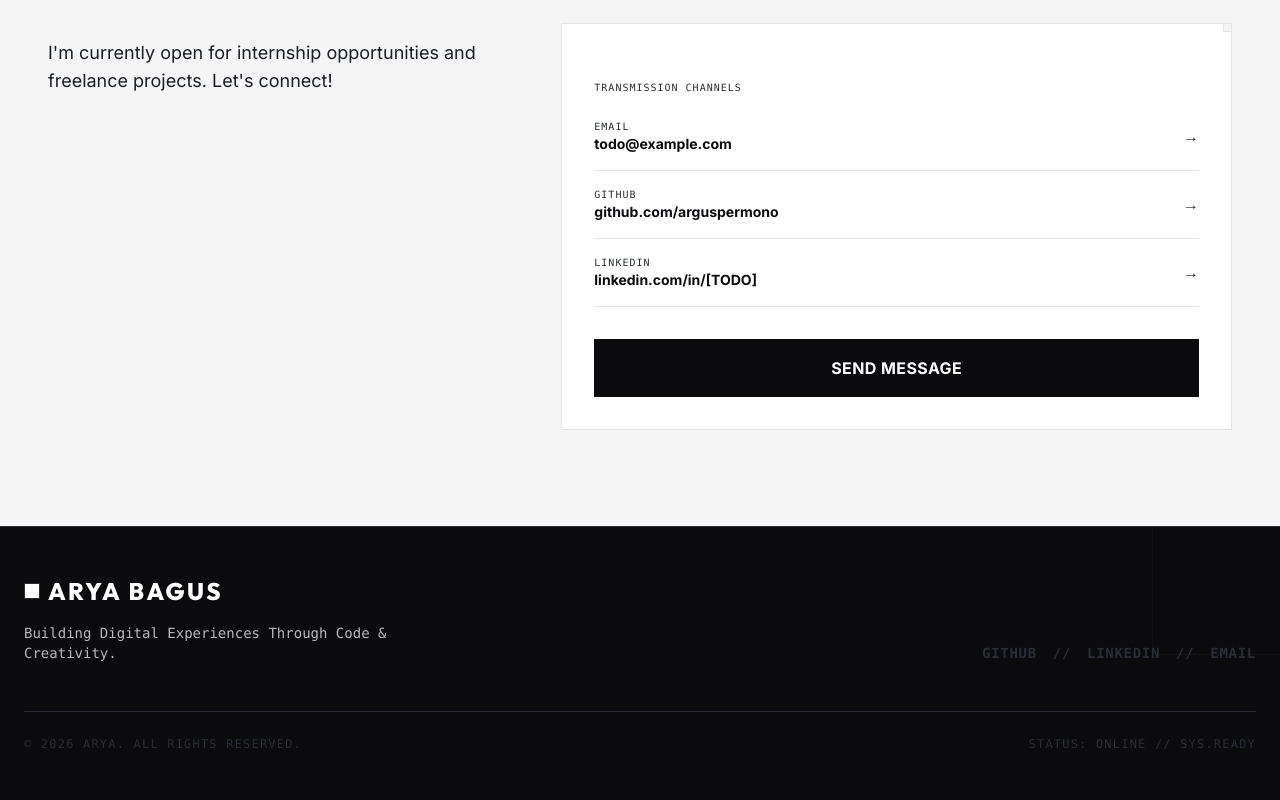
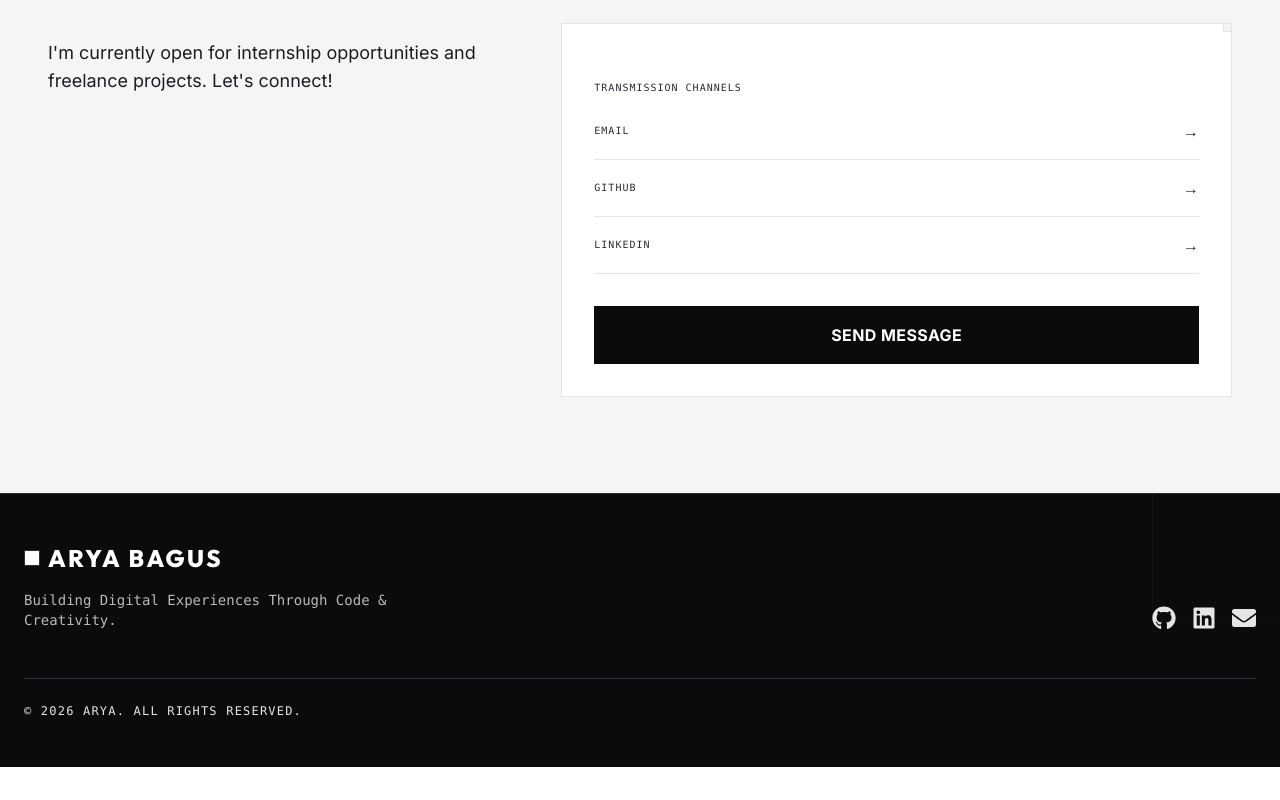
Before and after one commit to arguspermono/web-portofolio, a React (Vite) app: page / in a window 1280 px wide. Shown: the part 6247-7047 px from the top of the page. After the commit the page ends 7014 px from the top, so only its background shows below. Built offline with nearby package versions, Linux system fonts and the light colour scheme.

Commit message:
fix some layouting in resume pdf

```diff
--- a/package.json
+++ b/package.json
@@ -24,6 +24,7 @@
     "lucide-react": "^1.31.0",
     "react": "^19.2.8",
     "react-dom": "^19.2.8",
+    "react-icons": "^5.7.0",
     "react-router-dom": "^7.18.2",
     "tailwind-merge": "^3.6.0"
   }
--- a/src/components/layout/Footer.tsx
+++ b/src/components/layout/Footer.tsx
@@ -1,4 +1,4 @@
-
+import { FaGithub, FaLinkedin, FaEnvelope } from "react-icons/fa";
 
 export function Footer() {
   return (
@@ -19,19 +19,23 @@ export function Footer() {
           </div>
 
           <div className="md:text-right space-y-4">
-            <div className="flex gap-4 md:justify-end font-mono text-sm font-bold tracking-wider text-mecha-dark3">
-              <a href="#" className="hover:text-mecha-white transition-colors">GITHUB</a>
-              <span>//</span>
-              <a href="#" className="hover:text-mecha-white transition-colors">LINKEDIN</a>
-              <span>//</span>
-              <a href="#" className="hover:text-mecha-white transition-colors">EMAIL</a>
+            <div className="flex gap-4 md:justify-end font-mono text-sm font-bold tracking-wider text-mecha-light1">
+              <a href={import.meta.env.VITE_GITHUB} className="hover:text-mecha-white transition-colors text-2xl">
+                <FaGithub />
+              </a>
+              <a href={import.meta.env.VITE_LINKEDIN} className="hover:text-mecha-white transition-colors text-2xl">
+                <FaLinkedin />
+              </a>
+              <a href={import.meta.env.VITE_EMAIL} className="hover:text-mecha-white transition-colors text-2xl">
+                <FaEnvelope />
+              </a>
             </div>
           </div>
         </div>
 
-        <div className="mt-12 pt-6 border-t border-mecha-dark3 flex flex-col md:flex-row justify-between items-center gap-4 font-mono text-xs text-mecha-dark3 tracking-widest uppercase">
+        <div className="mt-12 pt-6 border-t border-mecha-dark3 flex flex-col md:flex-row justify-between items-center gap-4 font-mono text-xs text-mecha-light1 tracking-widest uppercase">
           <div>&copy; {new Date().getFullYear()} ARYA. ALL RIGHTS RESERVED.</div>
-          <div>STATUS: ONLINE // SYS.READY</div>
+          {/* <div>STATUS: ONLINE // SYS.READY</div> */}
         </div>
       </div>
     </footer>
--- a/src/components/sections/AtsResume.tsx
+++ b/src/components/sections/AtsResume.tsx
@@ -5,27 +5,30 @@ import { certifications } from '../../data/certifications';
 
 export function AtsResume() {
   return (
-    <div className="font-sans font-medium text-black bg-white max-w-[800px] mx-auto text-sm leading-normal p-8">
+    <div className="font-[Arial,Helvetica,sans-serif] font-medium text-black bg-white max-w-[210mm] mx-auto text-[11pt] leading-[1.15] p-[0.65in] print:p-0">
       <style type="text/css" media="print">
         {`
-          @page { size: auto;  margin: 0mm; }
+          @page { size: A4 portrait; margin: 0.65in; }
+          /* Extra safeguards for print formatting */
+          h2 { break-after: avoid; page-break-after: avoid; }
+          .avoid-break { break-inside: avoid; page-break-inside: avoid; }
         `}
       </style>
       {/* HEADER */}
-      <div className="text-center mb-6">
-        <h1 className="text-3xl font-bold uppercase tracking-wider mb-2">Arya Bagus</h1>
-        <p className="text-base mb-1">Surabaya, Indonesia</p>
-        <p className="text-sm">
-          <a href="mailto:aryabagus@example.com" className="text-black no-underline hover:underline">Email</a> •{' '}
-          <a href="https://linkedin.com/in/aryabagus" className="text-black no-underline hover:underline">LinkedIn</a> •{' '}
-          <a href="https://github.com/aryabagus" className="text-black no-underline hover:underline">GitHub</a>
+      <div className="text-center mb-[12px] avoid-break">
+        <h1 className="text-[22pt] font-bold uppercase tracking-wider mb-[4px]">Arya Bagus Permono</h1>
+        <p className="text-[11pt] mb-[2px]">Surabaya, Indonesia</p>
+        <p className="text-[11pt]">
+          <a href={`mailto:${import.meta.env.VITE_EMAIL}`} className="text-black no-underline hover:underline">{import.meta.env.VITE_EMAIL}</a> •{' '}
+          <a href={import.meta.env.VITE_LINKEDIN} className="text-black no-underline hover:underline">{import.meta.env.VITE_LINKEDIN}</a> •{' '}
+          <a href={import.meta.env.VITE_GITHUB} className="text-black no-underline hover:underline">{import.meta.env.VITE_GITHUB}</a>
         </p>
       </div>
 
-      {/* SUMMARY (Optional, can be removed or modified) */}
-      <div className="mb-6">
-        <h2 className="text-lg font-bold uppercase border-b-2 border-black mb-2 pb-1">Professional Summary</h2>
-        <p>
+      {/* SUMMARY */}
+      <div className="mb-[12px] avoid-break">
+        <h2 className="text-[13pt] font-bold uppercase border-b-[1.5px] border-black mb-[4px] pb-[2px] break-after-avoid">Professional Summary</h2>
+        <p className="text-justify">
           I'm a Multimedia Engineering Technology student with experience in web and mobile development,
           and a growing interest in data science, machine learning, and artificial intelligence.
           Dedicated to building digital experiences through code and creativity.
@@ -33,18 +36,18 @@ export function AtsResume() {
       </div>
 
       {/* EXPERIENCE */}
-      <div className="mb-6">
-        <h2 className="text-lg font-bold uppercase border-b-2 border-black mb-3 pb-1">Experience</h2>
+      <div className="mb-[12px]">
+        <h2 className="text-[13pt] font-bold uppercase border-b-[1.5px] border-black mb-[4px] pb-[2px] break-after-avoid">Experience</h2>
         {experiences.map((exp) => (
-          <div key={exp.id} className="mb-4">
-            <div className="flex justify-between items-baseline mb-1">
-              <h3 className="font-bold text-base">{exp.role}</h3>
-              <span className="text-sm font-semibold whitespace-nowrap">{exp.startDate} - {exp.endDate}</span>
+          <div key={exp.id} className="mb-[10px] avoid-break">
+            <div className="flex justify-between items-baseline mb-[2px]">
+              <h3 className="font-bold text-[11pt]">{exp.role}</h3>
+              <span className="text-[11pt] whitespace-nowrap">{exp.startDate} - {exp.endDate}</span>
             </div>
-            <div className="italic mb-2">{exp.company}</div>
-            <ul className="list-disc list-inside space-y-1">
+            <div className="italic mb-[4px]">{exp.company}</div>
+            <ul className="list-disc list-outside ml-4 space-y-[2px]">
               {exp.responsibilities.map((resp, index) => (
-                <li key={index} className="pl-2 -indent-2 ml-2">{resp}</li>
+                <li key={index} className="pl-1">{resp}</li>
               ))}
             </ul>
           </div>
@@ -52,18 +55,18 @@ export function AtsResume() {
       </div>
 
       {/* EDUCATION */}
-      <div className="mb-6">
-        <h2 className="text-lg font-bold uppercase border-b-2 border-black mb-3 pb-1">Education</h2>
+      <div className="mb-[12px]">
+        <h2 className="text-[13pt] font-bold uppercase border-b-[1.5px] border-black mb-[4px] pb-[2px] break-after-avoid">Education</h2>
         {education.map((edu) => (
-          <div key={edu.id} className="mb-4">
-            <div className="flex justify-between items-baseline mb-1">
-              <h3 className="font-bold text-base">{edu.degree}</h3>
-              <span className="text-sm font-semibold whitespace-nowrap">{edu.startDate} - {edu.endDate}</span>
+          <div key={edu.id} className="mb-[10px] avoid-break">
+            <div className="flex justify-between items-baseline mb-[2px]">
+              <h3 className="font-bold text-[11pt]">{edu.degree}</h3>
+              <span className="text-[11pt] whitespace-nowrap">{edu.startDate} - {edu.endDate}</span>
             </div>
-            <div className="italic mb-2">{edu.institution}</div>
-            <ul className="list-disc list-inside space-y-1">
+            <div className="italic mb-[4px]">{edu.institution}</div>
+            <ul className="list-disc list-outside ml-4 space-y-[2px]">
               {edu.details.map((detail, index) => (
-                <li key={index} className="pl-2 -indent-2 ml-2">{detail}</li>
+                <li key={index} className="pl-1">{detail}</li>
               ))}
             </ul>
           </div>
@@ -71,9 +74,9 @@ export function AtsResume() {
       </div>
 
       {/* SKILLS */}
-      <div className="mb-6">
-        <h2 className="text-lg font-bold uppercase border-b-2 border-black mb-3 pb-1">Skills</h2>
-        <div className="space-y-2">
+      <div className="mb-[12px] avoid-break">
+        <h2 className="text-[13pt] font-bold uppercase border-b-[1.5px] border-black mb-[4px] pb-[2px] break-after-avoid">Skills</h2>
+        <div className="space-y-[2px]">
           {skills.map((skillGroup, index) => (
             <div key={index}>
               <span className="font-bold">{skillGroup.title}: </span>
@@ -85,11 +88,11 @@ export function AtsResume() {
 
       {/* CERTIFICATIONS */}
       {certifications.length > 0 && (
-        <div>
-          <h2 className="text-lg font-bold uppercase border-b-2 border-black mb-3 pb-1">Certifications & Awards</h2>
-          <ul className="list-disc list-inside space-y-1">
+        <div className="avoid-break mb-[12px]">
+          <h2 className="text-[13pt] font-bold uppercase border-b-[1.5px] border-black mb-[4px] pb-[2px] break-after-avoid">Certifications & Awards</h2>
+          <ul className="list-disc list-outside ml-4 space-y-[2px]">
             {certifications.map((cert) => (
-              <li key={cert.id} className="pl-2 -indent-2 ml-2">
+              <li key={cert.id} className="pl-1">
                 <span className="font-bold">{cert.title}</span> - {cert.issuer} ({cert.date})
               </li>
             ))}
--- a/src/components/sections/Contact.tsx
+++ b/src/components/sections/Contact.tsx
@@ -40,7 +40,7 @@ export function Contact({ theme = 'light', sectionIndex = 7 }: SectionComponentP
 
             <div className="space-y-4">
               <a
-                href="mailto:todo@example.com"
+                href={`mailto:${import.meta.env.VITE_EMAIL}`}
                 className={`flex items-center justify-between border-b pb-4 group ${isDark ? 'border-mecha-dark3' : 'border-mecha-light1'}`}
               >
                 <div>
@@ -48,14 +48,14 @@ export function Contact({ theme = 'light', sectionIndex = 7 }: SectionComponentP
                     EMAIL
                   </div>
                   <div className={`font-bold text-sm transition-colors ${isDark ? 'text-mecha-white group-hover:text-mecha-light1' : 'text-mecha-black group-hover:text-mecha-dark2'}`}>
-                    todo@example.com
+                    {import.meta.env.VITE_EMAIL}
                   </div>
                 </div>
                 <span className={`group-hover:translate-x-1 transition-all ${isDark ? 'text-mecha-light1' : 'text-mecha-dark3'}`}>→</span>
               </a>
 
               <a
-                href="#"
+                href={`${import.meta.env.VITE_GITHUB}`}
                 className={`flex items-center justify-between border-b pb-4 group ${isDark ? 'border-mecha-dark3' : 'border-mecha-light1'}`}
               >
                 <div>
@@ -63,14 +63,14 @@ export function Contact({ theme = 'light', sectionIndex = 7 }: SectionComponentP
                     GITHUB
                   </div>
                   <div className={`font-bold text-sm transition-colors ${isDark ? 'text-mecha-white group-hover:text-mecha-light1' : 'text-mecha-black group-hover:text-mecha-dark2'}`}>
-                    github.com/arguspermono
+                    {import.meta.env.VITE_GITHUB}
                   </div>
                 </div>
                 <span className={`group-hover:translate-x-1 transition-all ${isDark ? 'text-mecha-light1' : 'text-mecha-dark3'}`}>→</span>
               </a>
 
               <a
-                href="#"
+                href={`${import.meta.env.VITE_LINKEDIN}`}
                 className={`flex items-center justify-between border-b pb-4 group ${isDark ? 'border-mecha-dark3' : 'border-mecha-light1'}`}
               >
                 <div>
@@ -78,7 +78,7 @@ export function Contact({ theme = 'light', sectionIndex = 7 }: SectionComponentP
                     LINKEDIN
                   </div>
                   <div className={`font-bold text-sm transition-colors ${isDark ? 'text-mecha-white group-hover:text-mecha-light1' : 'text-mecha-black group-hover:text-mecha-dark2'}`}>
-                    linkedin.com/in/[TODO]
+                    {import.meta.env.VITE_LINKEDIN}
                   </div>
                 </div>
                 <span className={`group-hover:translate-x-1 transition-all ${isDark ? 'text-mecha-light1' : 'text-mecha-dark3'}`}>→</span>
```
Also changed, not shown: 1 other file (tests, documents, lock files or other folders).
